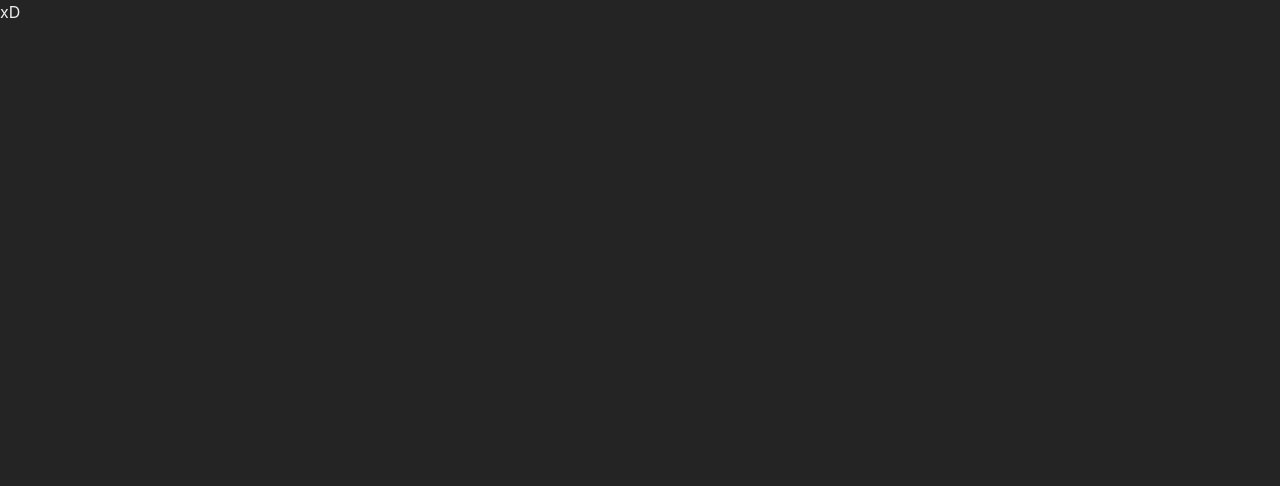
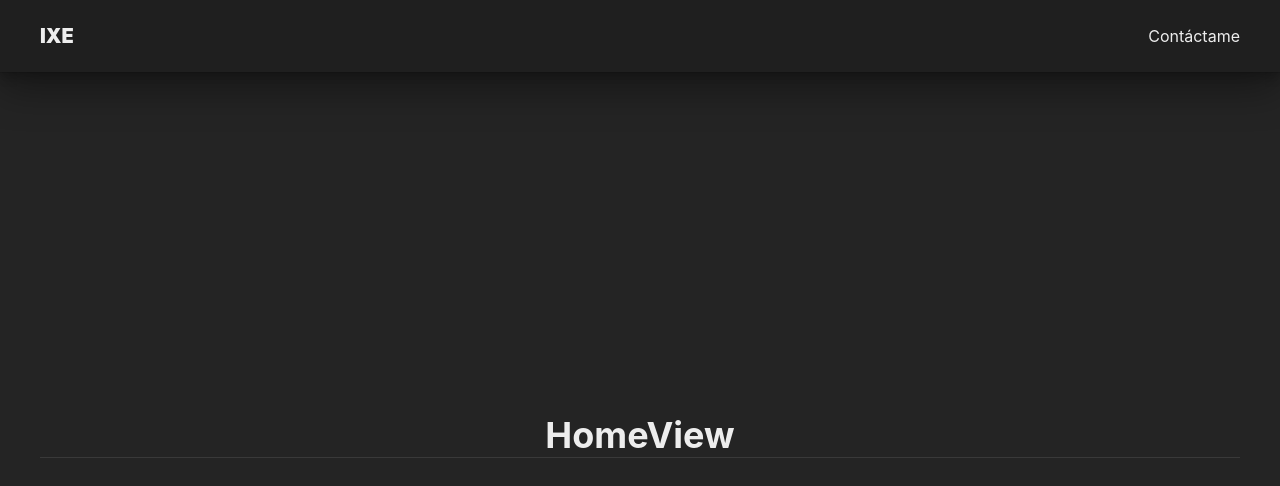
Before and after one commit to feguedi/monochromatic-generator, a React (Vite) app: page / in a window 1280 px wide. Shown: the top 486 px of the page. Built offline with nearby package versions, Linux system fonts and the light colour scheme.

Commit message:
Creadas vistas y layouts

```diff
--- a/package.json
+++ b/package.json
@@ -15,6 +15,7 @@
     "@emotion/react": "^11.10.4",
     "@emotion/styled": "^11.10.4",
     "framer-motion": "^7.2.1",
+    "prop-types": "^15.8.1",
     "react": "^18.2.0",
     "react-dom": "^18.2.0"
   },
--- a/src/App.jsx
+++ b/src/App.jsx
@@ -1,9 +1,10 @@
 import React from 'react';
+import HomeView from './assets/views/HomeView';
 
 function App() {
   return (
     <>
-      <h1>xD</h1>
+      <HomeView />
     </>
   );
 }
--- /dev/null
+++ b/src/assets/components/layouts/MainLayout.jsx
@@ -0,0 +1,32 @@
+import React from 'react';
+import PropTypes from 'prop-types';
+import { Flex } from '@chakra-ui/react';
+
+import Navbar from '../navbars/Navbar';
+
+export default function MainLayout({ children }) {
+  return (
+    <Flex direction="column" minW="100vw" minH="100vh">
+      <Navbar />
+      <Flex
+        direction="column"
+        alignItems="center"
+        justify="center"
+        minH="100%"
+        w="100%"
+        maxW={['90vw', '80vw', '80vw', '75rem']}
+        m="auto"
+      >
+        {children}
+      </Flex>
+    </Flex>
+  );
+}
+
+MainLayout.propTypes = {
+  children: PropTypes.oneOfType([
+    PropTypes.node,
+    PropTypes.string,
+    PropTypes.element,
+  ]).isRequired,
+};
--- /dev/null
+++ b/src/assets/components/navbars/Navbar.jsx
@@ -0,0 +1,36 @@
+import React from 'react';
+import {
+  Flex,
+  Heading,
+  Link,
+  Text,
+} from '@chakra-ui/react';
+
+export default function Navbar() {
+  return (
+    <Flex
+      shadow="dark-lg"
+      minW="100vw"
+      w="100vw"
+      bg="#00000022"
+      h="4.5rem"
+      alignItems="center"
+      justifyContent="center"
+    >
+      <Flex
+        minH="100%"
+        w="100%"
+        maxW={['90vw', '80vw', '80vw', '75rem']}
+        alignItems="center"
+        justifyContent="center"
+      >
+        <Heading as="h4" fontWeight="black" fontSize="xl">
+          IXE
+        </Heading>
+        <Link ml="auto" to="https://ixe.dev/contacto">
+          <Text>Contáctame</Text>
+        </Link>
+      </Flex>
+    </Flex>
+  );
+}
--- /dev/null
+++ b/src/assets/views/HomeView.jsx
@@ -0,0 +1,12 @@
+import React from 'react';
+import { Divider, Heading } from '@chakra-ui/react';
+import MainLayout from '../components/layouts/MainLayout';
+
+export default function HomeView() {
+  return (
+    <MainLayout>
+      <Heading as="h2">HomeView</Heading>
+      <Divider />
+    </MainLayout>
+  );
+}
```
Also changed, not shown: 1 other file (tests, documents, lock files or other folders).
